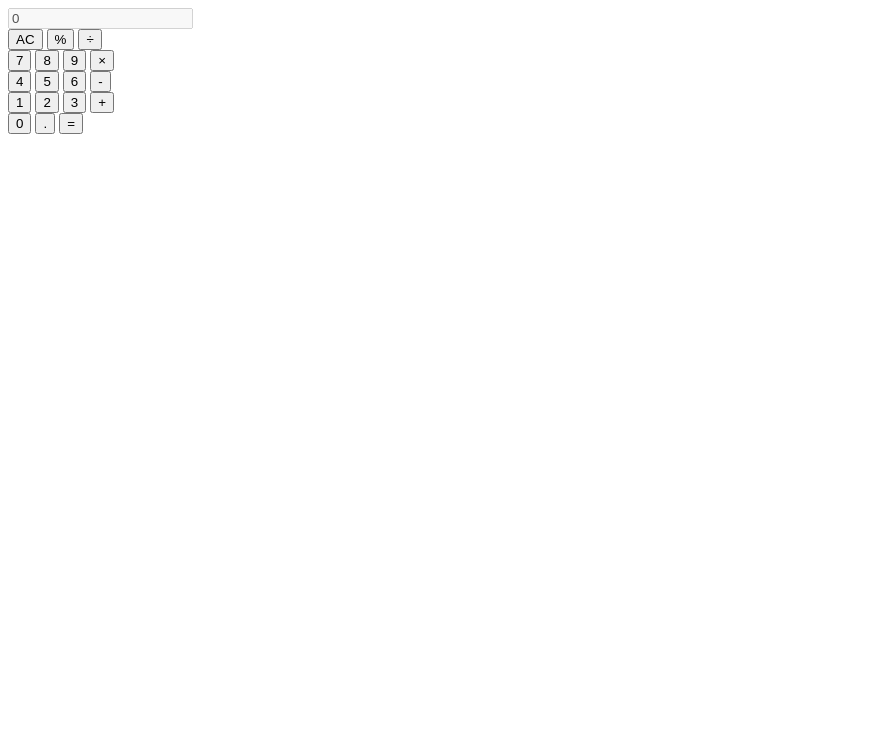
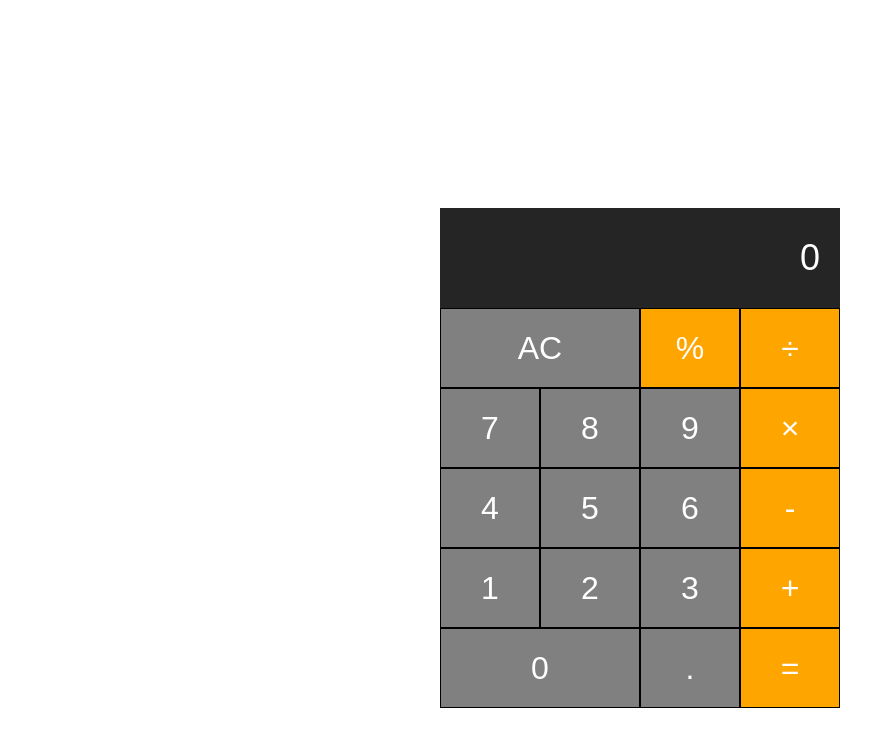
Before and after one commit to AlnisaPutriCandraKirana/kalkulator, a plain HTML site: page index.html in a window 1280 px wide. Shown: the whole page, without its empty margins (0-895 px from the left). Drawn offline with Linux system fonts and the light colour scheme.

Commit message:
first commit

```diff
--- a/index.html
+++ b/index.html
@@ -6,6 +6,7 @@
     <meta http-equiv="X-UA-Compatible" content="IE=edge">
     <meta name="viewport" content="width=device-width, initial-scale=1.0">
     <title>Calculator</title>
+    <link rel="stylesheet" href="stylesheet.css">
 </head>
 
 <body>
@@ -42,6 +43,7 @@
             </div>
         </div>
     </div>
+    <script type="text/javascript" src="script.js"></script>
 </body>
 
 </html>
--- /dev/null
+++ b/stylesheet.css
@@ -0,0 +1,53 @@
+.calculator{
+	text-align: center;
+	margin: 0 auto;
+	padding-top:200px;
+	width: 400px;
+}
+
+.calculator-screen{
+	width: 100%;
+	height: 100px;
+	background-color: #252525;
+	color: #fff;
+	text-align: right;
+	font-size: 36px;
+	border: none;
+	padding: 0 20px;
+	box-sizing: border-box;
+}
+
+.calculator-keys{
+	width: 100%;
+}
+
+.row{
+	display: flex;
+}
+
+button{
+	height: 80px;
+	background-color: gray;
+	border: 1px solid black;
+	font-size: 32px;
+	color: white;
+	width: 25%;
+	outline: none;
+}
+
+.all-clear, .zero-btn{
+	width: 50%;
+}
+
+.operator, .equal-sign{
+	background-color: orange;
+}
+
+button:hover{
+	background-color: darkgray;
+	cursor: pointer;
+}
+
+.operator:hover, .equal-sign:hover{
+	background-color: darkorange;
+}
```
